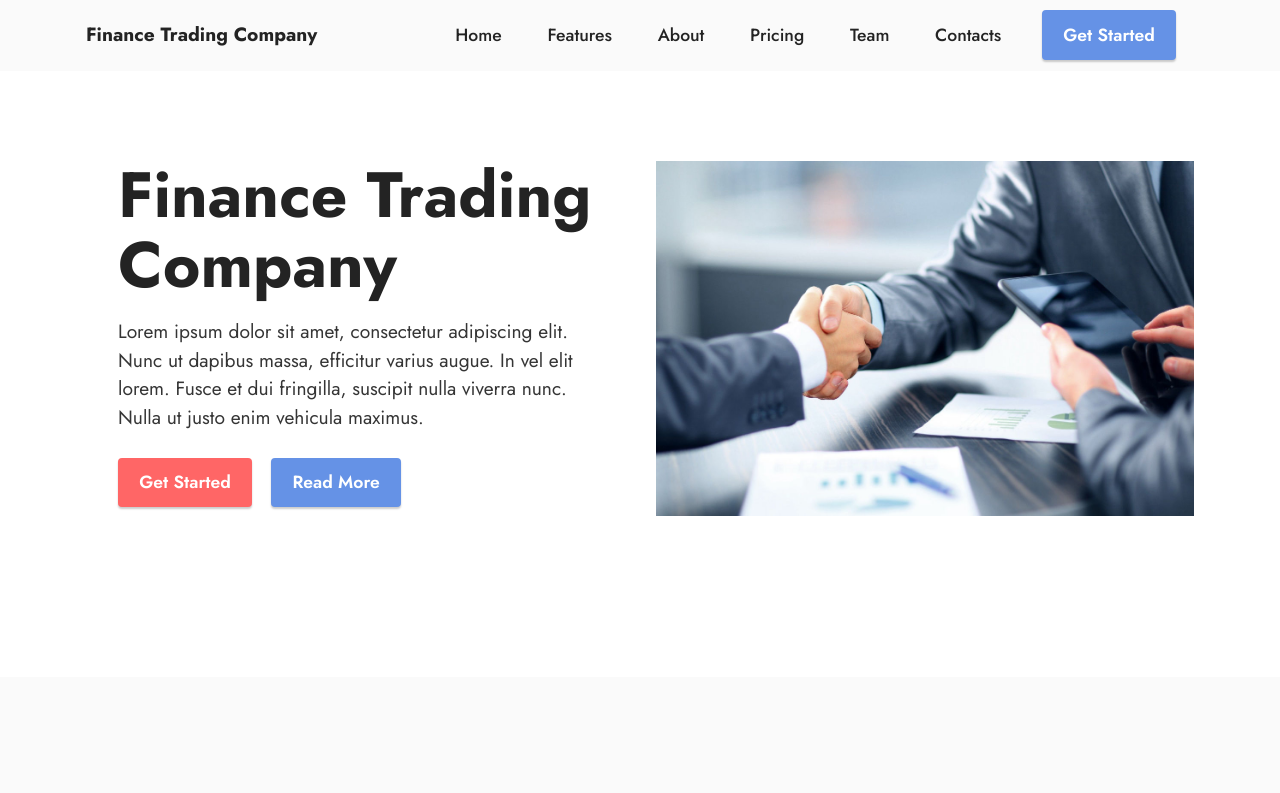
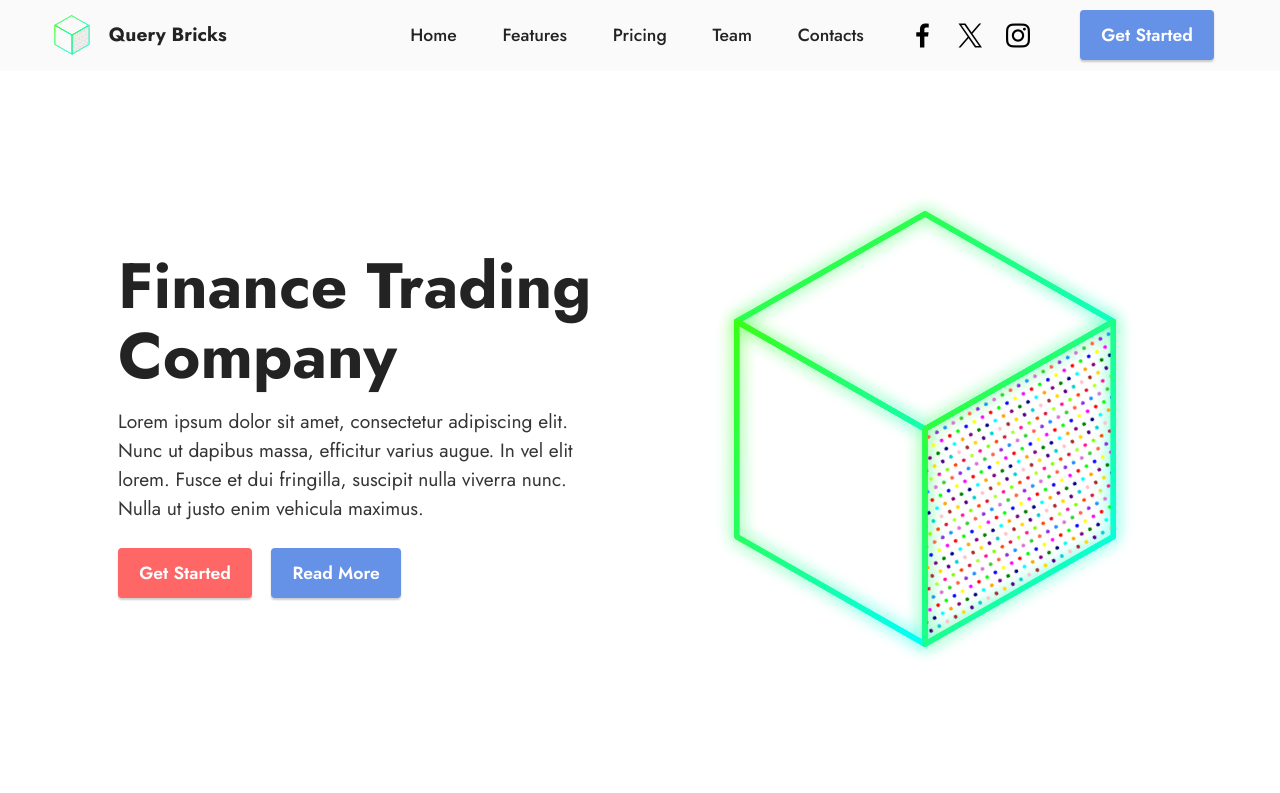
Before and after one commit to spnayak9/Query-Bricks-Website, a plain HTML site: page index.html in a window 1280 px wide. Shown: the top 793 px of the page. Drawn offline with Linux system fonts and the light colour scheme; files whose address does not match are found by name.

Commit message:
animated

```diff
--- a/assets/images/hashes.json
+++ b/assets/images/hashes.json
@@ -1 +1 @@
-{"/LXNxHyefuUajKQCIrN2Iw==":"mbr-1920x1440.png","krQhURdpyHRwvSiCTAYepw==":"mbr-1256x838.jpg","bPea1FME58YDxZkUmaJRcw==":"mbr-596x397.jpg","wyZaTgR8X9VGejiCPXwvXw==":"mbr-1-596x397.jpg","Vc1xUkFyLcAR9N+01/9SPw==":"mbr-596x398.jpg","uFw90vyzVZ5gYQmyUIRbrQ==":"mbr-2-596x397.jpg","BbnwYTQ/mwRikIuzWrx5wQ==":"mbr-3-596x397.jpg","yj65sRuI116jFLEwblFzpQ==":"mbr-4-596x397.jpg","5oPK1SFHulevFYkrYKzJZA==":"mbr-596x447.jpg","avvqA70996b1K9wVBqlPyw==":"mbr-596x401.jpg","KonTLiEUyrslutBRFAYAsQ==":"mbr-596x401.jpeg","pOu5RVJOYUVtoRmCFCuY7Q==":"mbr-1920x1280.jpg","yhM3E1ZFr8dF18pJX8fqCw==":"mbr-1256x837.jpg","w83uDO7df7KKhPdDldUGYg==":"mbr-1-1920x1280.jpg","7+IaZveUPgj7KRGNlBTXbw==":"mbr-816x544.jpg","tCpP3Zby51T46L6MmgZSgA==":"mbr-1-816x544.jpg","lwgOQaWOCTYj+S01nb8m8g==":"mbr-816x524.jpg","8cRf2rMsVHRj++7zzvhg6w==":"mbr-198x198.jpg","hvxIYJbHmr3+Fqg1rCxUZQ==":"mbr-1256x829.jpg"}
+{"/LXNxHyefuUajKQCIrN2Iw==":"mbr-1920x1440.png","krQhURdpyHRwvSiCTAYepw==":"mbr-1256x838.jpg","bPea1FME58YDxZkUmaJRcw==":"mbr-596x397.jpg","wyZaTgR8X9VGejiCPXwvXw==":"mbr-1-596x397.jpg","Vc1xUkFyLcAR9N+01/9SPw==":"mbr-596x398.jpg","uFw90vyzVZ5gYQmyUIRbrQ==":"mbr-2-596x397.jpg","BbnwYTQ/mwRikIuzWrx5wQ==":"mbr-3-596x397.jpg","yj65sRuI116jFLEwblFzpQ==":"mbr-4-596x397.jpg","5oPK1SFHulevFYkrYKzJZA==":"mbr-596x447.jpg","avvqA70996b1K9wVBqlPyw==":"mbr-596x401.jpg","KonTLiEUyrslutBRFAYAsQ==":"mbr-596x401.jpeg","pOu5RVJOYUVtoRmCFCuY7Q==":"mbr-1920x1280.jpg","yhM3E1ZFr8dF18pJX8fqCw==":"mbr-1256x837.jpg","w83uDO7df7KKhPdDldUGYg==":"mbr-1-1920x1280.jpg","7+IaZveUPgj7KRGNlBTXbw==":"mbr-816x544.jpg","tCpP3Zby51T46L6MmgZSgA==":"mbr-1-816x544.jpg","lwgOQaWOCTYj+S01nb8m8g==":"mbr-816x524.jpg","8cRf2rMsVHRj++7zzvhg6w==":"mbr-198x198.jpg","hvxIYJbHmr3+Fqg1rCxUZQ==":"mbr-1256x829.jpg","MIVjCx1TwNOJaRvaTNiWzw==":"project-20251006-1459475-01.png","NEMLl2U7ZHN6mSsVcGfBjA==":"logo-copy.svg","WLBFhEOmrZjxpkflOq4viA==":"cube.svg","d5BjqTmGozLiiJ9Pc0x1TA==":"cube-grad.svg","gAMt+5+epI+YPA+TPNRbgw==":"animation-colors.svg","JqhwTV/Uqlho1QNP4lI+1w==":"animation4.svg"}
--- a/assets/mobirise/css/mbr-additional.css
+++ b/assets/mobirise/css/mbr-additional.css
@@ -685,11 +685,12 @@ body {
 a {
   transition: color 0.6s;
 }
-.cid-sFCw1qGFAI .navbar-dropdown {
-  position: relative !important;
-}
-.cid-sFCw1qGFAI .navbar-dropdown {
-  position: absolute !important;
+.cid-sFCw1qGFAI {
+  z-index: 1000;
+  width: 100%;
+}
+.cid-sFCw1qGFAI nav.navbar {
+  position: fixed;
 }
 .cid-sFCw1qGFAI .dropdown-item:before {
   font-family: Moririse2 !important;
@@ -811,6 +812,11 @@ a {
 .cid-sFCw1qGFAI .navbar.collapsed.opened .dropdown-menu {
   top: 0;
 }
+@media (min-width: 992px) {
+  .cid-sFCw1qGFAI .navbar.collapsed.opened:not(.navbar-short) .navbar-collapse {
+    max-height: calc(98.5vh - 3rem);
+  }
+}
 .cid-sFCw1qGFAI .navbar.collapsed .dropdown-menu .dropdown-submenu {
   left: 0 !important;
 }
@@ -1000,6 +1006,7 @@ a {
 }
 .cid-sFCw1qGFAI .navbar-dropdown {
   padding: 0 1rem;
+  position: fixed;
 }
 .cid-sFCw1qGFAI a.nav-link {
   display: flex;
--- a/index.html
+++ b/index.html
@@ -6,7 +6,7 @@
   <meta http-equiv="X-UA-Compatible" content="IE=edge">
 
   <meta name="viewport" content="width=device-width, initial-scale=1, minimum-scale=1">
-  <link rel="shortcut icon" href="assets/images/logo.png" type="image/x-icon">
+  <link rel="shortcut icon" href="assets/images/cube-1.svg" type="image/x-icon">
   <meta name="description" content="">
 
 
@@ -20,7 +20,7 @@
   <link rel="stylesheet" href="assets/theme/css/style.css">
   <link rel="preload" href="https://fonts.googleapis.com/css?family=Jost:100,200,300,400,500,600,700,800,900,100i,200i,300i,400i,500i,600i,700i,800i,900i&display=swap" as="style" onload="this.onload=null;this.rel='stylesheet'">
   <noscript><link rel="stylesheet" href="https://fonts.googleapis.com/css?family=Jost:100,200,300,400,500,600,700,800,900,100i,200i,300i,400i,500i,600i,700i,800i,900i&display=swap"></noscript>
-  <link rel="preload" as="style" href="assets/mobirise/css/mbr-additional.css?v=feGVEO"><link rel="stylesheet" href="assets/mobirise/css/mbr-additional.css?v=feGVEO" type="text/css">
+  <link rel="preload" as="style" href="assets/mobirise/css/mbr-additional.css?v=UqbThP"><link rel="stylesheet" href="assets/mobirise/css/mbr-additional.css?v=UqbThP" type="text/css">
 
 
 
@@ -30,11 +30,15 @@
 
   <section data-bs-version="5.1" class="menu menu2 cid-sFCw1qGFAI" once="menu" id="menu2-23">
 
-    <nav class="navbar navbar-dropdown navbar-expand-lg">
-        <div class="container">
+    <nav class="navbar navbar-dropdown navbar-fixed-top navbar-expand-lg">
+        <div class="container-fluid">
             <div class="navbar-brand">
+                <span class="navbar-logo">
 
-                <span class="navbar-caption-wrap"><a class="navbar-caption text-black display-7" href="https://mobiri.se">Finance Trading Company</a></span>
+                        <img src="assets/images/animation4.svg" alt="Query Bricks Logo" style="height: 3rem;">
+
+                </span>
+                <span class="navbar-caption-wrap"><a class="navbar-caption text-black display-7" href="https://mobiri.se">Query Bricks</a></span>
             </div>
             <button class="navbar-toggler" type="button" data-toggle="collapse" data-bs-toggle="collapse" data-target="#navbarSupportedContent" data-bs-target="#navbarSupportedContent" aria-controls="navbarNavAltMarkup" aria-expanded="false" aria-label="Toggle navigation">
                 <div class="hamburger">
@@ -46,10 +50,21 @@
             </button>
             <div class="collapse navbar-collapse" id="navbarSupportedContent">
                 <ul class="navbar-nav nav-dropdown" data-app-modern-menu="true"><li class="nav-item"><a class="nav-link link text-black text-primary display-4" href="#top">Home</a></li><li class="nav-item"><a class="nav-link link text-black text-primary display-4" href="index.html#features1-1i">Features</a></li>
-                    <li class="nav-item"><a class="nav-link link text-black text-primary display-4" href="index.html#header14-1j">About</a></li>
+
                     <li class="nav-item"><a class="nav-link link text-black text-primary display-4" href="index.html#content4-1q">Pricing</a>
                     </li><li class="nav-item"><a class="nav-link link text-black text-primary display-4" href="index.html#team1-1o">Team</a></li><li class="nav-item"><a class="nav-link link text-black text-primary display-4" href="index.html#contacts2-1r">Contacts</a></li></ul>
+                <div class="icons-menu">
+                    <a class="iconfont-wrapper" href="https://mobiri.se" target="_blank">
+                        <span class="p-2 mbr-iconfont socicon-facebook socicon"></span>
+                    </a>
+                    <a class="iconfont-wrapper" href="https://mobiri.se" target="_blank">
+                        <span class="p-2 mbr-iconfont socicon-twitter socicon"></span>
+                    </a>
+                    <a class="iconfont-wrapper" href="https://mobiri.se" target="_blank">
+                        <span class="p-2 mbr-iconfont socicon-instagram socicon"></span>
+                    </a>
 
+                </div>
                 <div class="navbar-buttons mbr-section-btn"><a class="btn btn-primary display-4" href="https://mobiri.se">
                         Get Started</a></div>
             </div>
@@ -66,7 +81,7 @@
     <div class="container">
         <div class="row justify-content-center align-items-center">
             <div class="col-12 col-md-6 image-wrapper">
-                <img src="assets/images/mbr-1256x829.jpg" alt="Mobirise Website Builder">
+                <img src="assets/images/animation4.svg" alt="Mobirise Website Builder">
             </div>
             <div class="col-12 col-md">
                 <div class="text-wrapper">
@@ -600,7 +615,7 @@
         </div>
         <div class="row justify-content-center mt-4">
             <div class="col-lg-8 mx-auto mbr-form" data-form-type="formoid">
-                <form action="https://mobirise.eu/" method="POST" class="mbr-form form-with-styler" data-form-title="Form Name"><input type="hidden" name="email" data-form-email="true" value="W5RvaKjIPScuaEWb54hWlhCFYtTUmTjnJmQ29d8p/XXD6qmTT9bCPV3rUedKEHGj1M28IvRdVS26sYbTgNobNs5JAGYJ4uTz5plFfCSwiPxOdA45wMBcoxpbDVx+EBAN">
+                <form action="https://mobirise.eu/" method="POST" class="mbr-form form-with-styler" data-form-title="Form Name"><input type="hidden" name="email" data-form-email="true" value="xjGFi+DJWEjGj1OJ713FIF25MJ62c79nxi3sy9gTv4dmbsTV9vCKThbDuz2yAo+HTRWr1vaq6NniEyE8ZHcfMuFWr97qLRngJK0e1zxzDtJ1TPy6xpPAE+6Wcww2k+b2">
                     <div class="row">
                         <div hidden="hidden" data-form-alert="" class="alert alert-success col-12">Thanks for filling out
                             the form!</div>
```
Also changed, not shown: assets/images/animation4.svg (added), assets/images/cube-1.svg (added), assets/theme/js/script.js, 1 other file.
